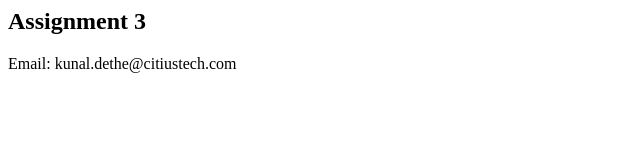
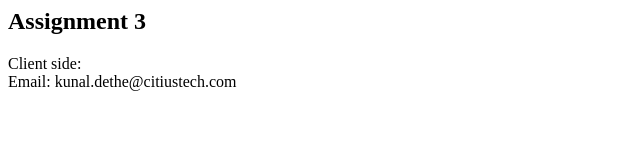
Before and after one commit to KunalD2/assignment-3, a plain HTML site: page index.html in a window 1280 px wide. Shown: the whole page, without its empty margins (0-640 px from the left). Drawn offline with Linux system fonts and the light colour scheme.

Commit message:
Client - index.html file - updated.

```diff
--- a/index.html
+++ b/index.html
@@ -7,6 +7,7 @@
 	<body>
 		<header>
 			<h2>Assignment 3</h2>
+			<div>Client side:</div>
 		</header>
 
 		<footer>Email: kunal.dethe@citiustech.com</footer>
```
